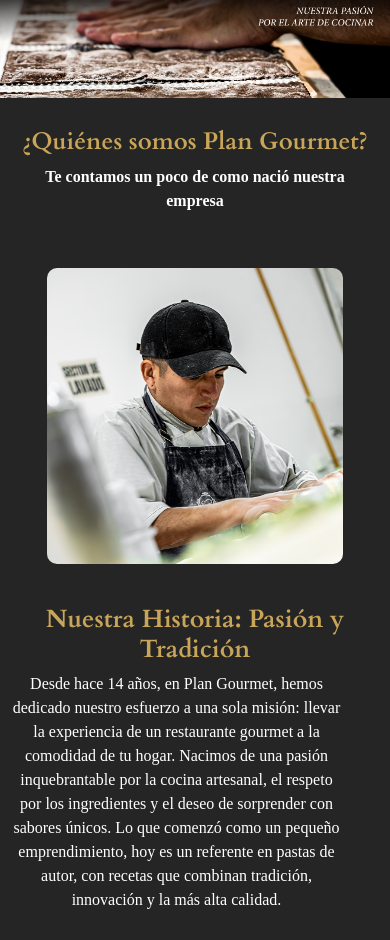
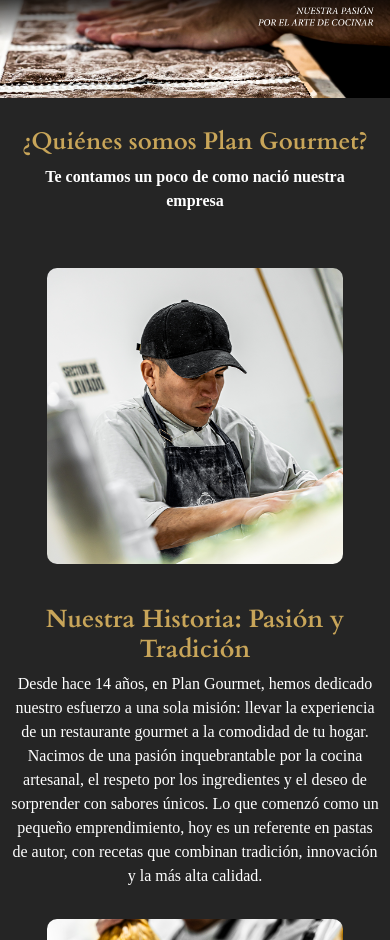
Before and after one commit to Agustinarioseco/plangourmetpastas, a plain HTML site: page pages/quienes_somos.html in a window 390 px wide. Shown: the part 94-1034 px from the top of the page. Drawn offline with nearby package versions, Linux system fonts and the light colour scheme.

Commit message:
mas responsive

```diff
--- a/css/estilo.css
+++ b/css/estilo.css
@@ -7,7 +7,8 @@
 }
 @font-face {
   font-family: "cardo bold";
-  src: url(../fonts/Cardo/Cardo-Bold.ttf)};
+  src: url(../fonts/Cardo/Cardo-Bold.ttf);
+}
   @font-face {
     font-family: "cardo regular";
     src: url(../fonts/Cardo/Cardo-Regular.ttf);
@@ -1086,7 +1087,7 @@
       padding: 0px 0;
   }
 main p {
-    width: 90%;
+    width: 100%;
   }
 
   .navbar-brand img {
@@ -1239,6 +1240,10 @@
   main .section-title h2{
     padding: 0px 10px;
   }
+  p{
+    font-family: "cardo";
+    font-size: 90%;
+  }
   main .section-title{
     align-items: center;
   }
@@ -1256,6 +1261,16 @@
     width: 100% !important;
     height: auto !important;
   }
+
+  main .sobre-nosotros .container{
+justify-content: center;
+justify-items: center;
+justify-self: center;
+  }
+  .sobre-nosotros-item .texto p{
+    justify-items: center;
+    justify-content: center;
+    font-display: center;
 
   /* 🔹 Formularios y Inputs */
   .form-contacto {
@@ -1326,3 +1341,4 @@
     justify-content: center;
   }
 }
+}
```
